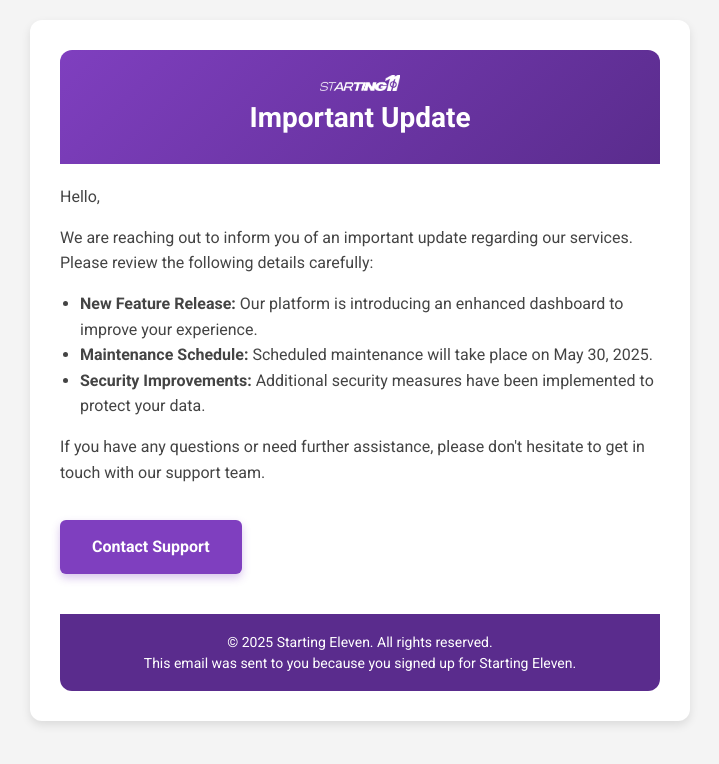
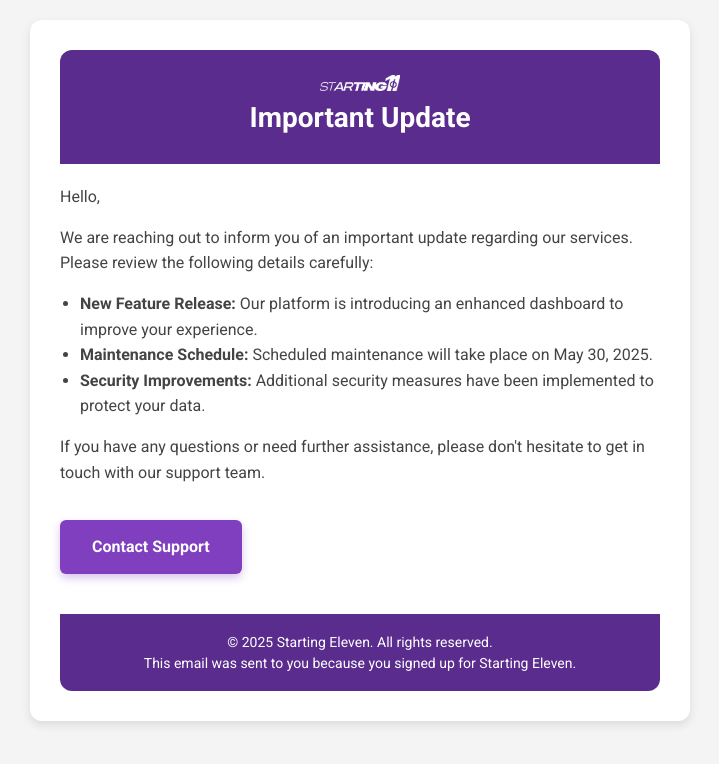
Before and after one commit to adeniyipeter/Email-general-information, a plain HTML site: page index.html in a window 1280 px wide. Shown: the whole page, without its empty margins (280-999 px from the left). Drawn offline with Linux system fonts and the light colour scheme.

Commit message:
first commit

```diff
--- a/style.css
+++ b/style.css
@@ -35,7 +35,7 @@ body {
 
 /* Header */
 .email-header {
-  background: linear-gradient(135deg, #7f3fbf, #5a2c8d);
+  background: #5a2c8d;
   color: #ffffff;
   padding: 25px 20px;
   text-align: center;
```
